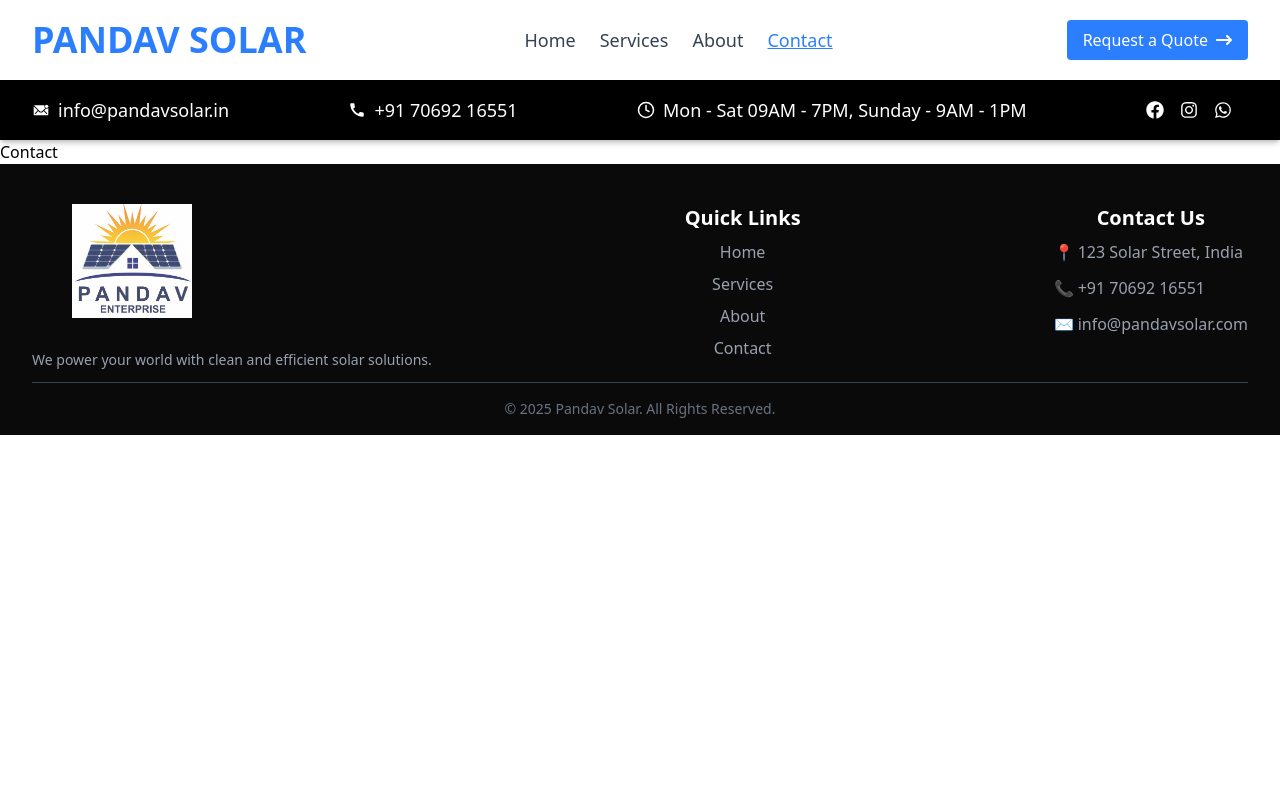
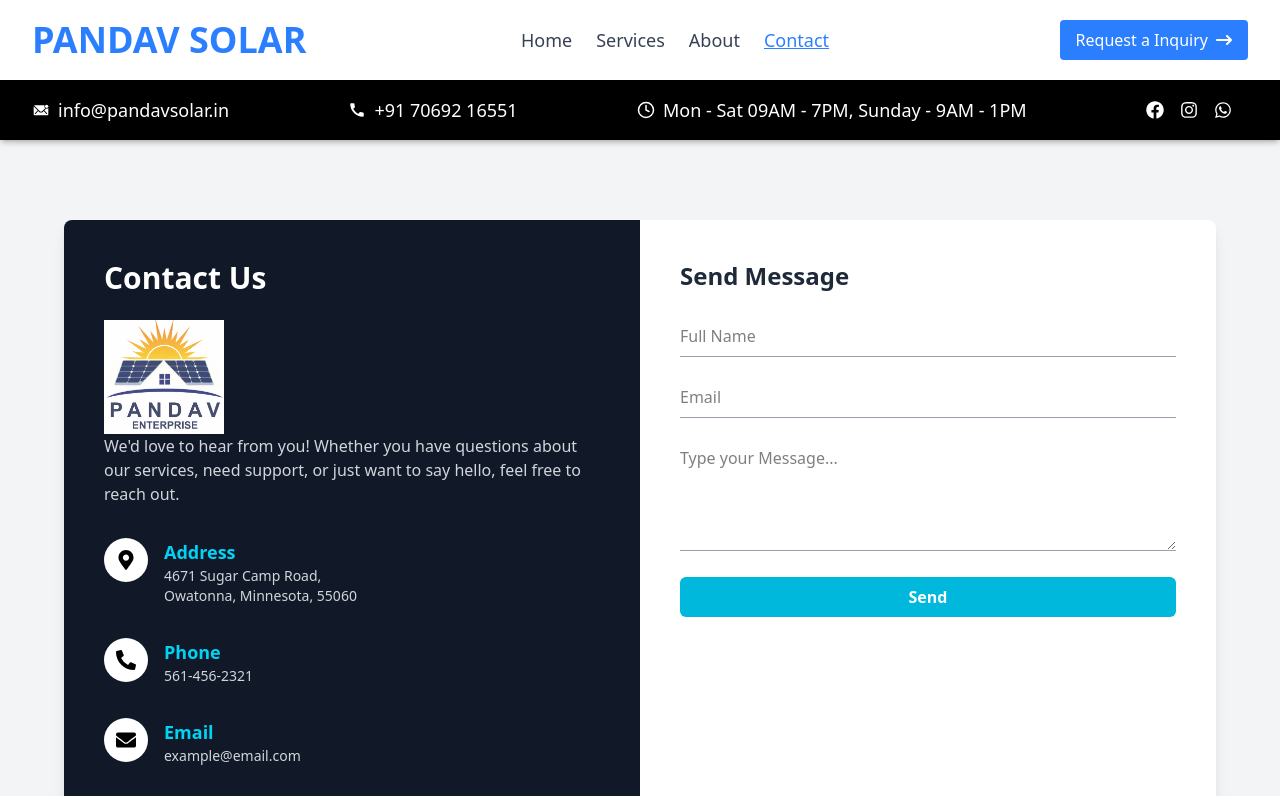
Before and after one commit to devang99099/Pandav-solar, a React (Vite) app: page /contact in a window 1280 px wide. Shown: the top 796 px of the page. Built offline with nearby package versions, Linux system fonts and the light colour scheme.

Commit message:
add inquiry page

```diff
--- a/src/App.jsx
+++ b/src/App.jsx
@@ -9,6 +9,8 @@
 import Services from "./pages/Services";
 import About from "./pages/About";
 
+import Inquiry from "./pages/Inquiry";
+
 function App() {
   return (
     <Router>
@@ -18,6 +20,7 @@
         <Route path="/services" element={<Services />} />
         <Route path="/contact" element={<Contact />} />
         <Route path="/about" element={<About />} />
+        <Route path="/inquiry" element={<Inquiry />} />
       </Routes>
       <Footer />
     </Router>
--- a/src/components/Header.jsx
+++ b/src/components/Header.jsx
@@ -14,10 +14,10 @@
       <div className="max-w-[1920px] mx-auto px-4 sm:px-6 lg:px-8 overflow-hidden">
         <div className="flex justify-between py-5 items-center">
           {/* Logo */}
-          <div className="flex-shrink-0">
+          <div className="flex-shrink-0 ">
             <NavLink
               to="/"
-              className="text-4xl font-bold text-blue-500"
+              className="text-4xl max-md:text-2xl font-bold text-blue-500"
               onClick={() => setIsOpen(false)}
             >
               PANDAV SOLAR
@@ -71,24 +71,24 @@
           </div>
           <div className="max-md:hidden ">
             <NavLink
-              to="/quote"
+              to="/inquiry"
               className={({ isActive }) =>
                 isActive
-                  ? "ml-4 px-4 py-2 bg-blue-600 text-white rounded flex items-center gap-2 md:leading-72"
+                  ? "ml-4 px-4 py-2 bg-blue-600 text-white rounded flex items-center gap-2 "
                   : "ml-4 px-4 py-2 bg-blue-500 text-white rounded hover:bg-blue-600 transition flex items-center gap-2 group"
               }
             >
-              Request a Quote
+              Request a Inquiry
               <FaArrowRightLong className="transition-transform duration-300 group-hover:translate-x-1" />
             </NavLink>
           </div>
 
           {/* Mobile Menu Button */}
-          <div className="md:hidden">
+          <div className="md:hidden items-center">
             <button
               onClick={() => setIsOpen(!isOpen)}
               type="button"
-              className="text-gray-700 focus:outline-none"
+              className="text-gray-700 focus:outline-none "
               aria-label="Toggle menu"
             >
               {isOpen ? (
@@ -151,7 +151,7 @@
 
           {/* Request a Quote Button (Mobile) */}
           <NavLink
-            to="/quote"
+            to="/inquiry"
             onClick={() => setIsOpen(false)}
             className={({ isActive }) =>
               isActive
@@ -159,7 +159,7 @@
                 : "block w-full text-center px-4 py-2 bg-blue-500 text-white rounded hover:bg-blue-600 transition flex justify-center items-center gap-2 group"
             }
           >
-            Request a Quote
+            Request a Inquiry
             <FaArrowRightLong className="transition-transform duration-300 group-hover:translate-x-1" />
           </NavLink>
         </div>
--- a/src/pages/Contact.jsx
+++ b/src/pages/Contact.jsx
@@ -1,9 +1,156 @@
-import React from 'react'
+import React, { useState } from "react";
+import { FaMapMarkerAlt, FaPhoneAlt, FaEnvelope } from "react-icons/fa";
+
+import footerLogo from "../assets/footer-logo.jpeg";
 
 const Contact = () => {
+  const [form, setForm] = useState({
+    name: "",
+    email: "",
+    message: "",
+  });
+
+  const [submitted, setSubmitted] = useState(false);
+  const [fadeOut, setFadeOut] = useState(false);
+
+  const handleChange = (e) => {
+    setForm({
+      ...form,
+      [e.target.name]: e.target.value,
+    });
+  };
+
+  const handleSubmit = (e) => {
+    e.preventDefault();
+
+    if (!form.name || !form.email || !form.message) {
+      alert("All fields are required!");
+      return;
+    }
+
+    console.log("Form Submitted:", form);
+    setSubmitted(true);
+    setFadeOut(false);
+
+    setForm({ name: "", email: "", message: "" });
+
+    setTimeout(() => {
+      setFadeOut(true);
+    }, 3000);
+
+    setTimeout(() => {
+      setSubmitted(false);
+    }, 3500);
+  };
+
   return (
-    <div>Contact</div>
-  )
-}
+    <div className="bg-cover bg-center flex items-center justify-center px-6 py-20 bg-gray-100">
+      <div className="max-w-6xl w-full bg-white rounded-lg shadow-lg grid md:grid-cols-2">
+        {/* Left: Contact Info */}
+        <div className="bg-[#111827] text-white p-10 rounded-l-lg">
+          <h2 className="text-3xl font-bold mb-6">Contact Us</h2>
+          <img src={footerLogo} alt=" Logo " className="w-30" />
+          <p className="text-gray-300 mb-8">
+            We'd love to hear from you! Whether you have questions about our
+            services, need support, or just want to say hello, feel free to
+            reach out.
+          </p>
 
-export default Contact
+          <div className="space-y-8">
+            {/* Address */}
+            <div className="flex items-start gap-4">
+              <div className="bg-white text-black p-3 rounded-full">
+                <FaMapMarkerAlt size={20} />
+              </div>
+              <div>
+                <h4 className="text-lg font-semibold text-cyan-400">Address</h4>
+                <p className="text-sm text-gray-300">
+                  4671 Sugar Camp Road,
+                  <br />
+                  Owatonna, Minnesota, 55060
+                </p>
+              </div>
+            </div>
+
+            {/* Phone */}
+            <div className="flex items-start gap-4">
+              <div className="bg-white text-black p-3 rounded-full">
+                <FaPhoneAlt size={20} />
+              </div>
+              <div>
+                <h4 className="text-lg font-semibold text-cyan-400">Phone</h4>
+                <p className="text-sm text-gray-300">561-456-2321</p>
+              </div>
+            </div>
+
+            {/* Email */}
+            <div className="flex items-start gap-4">
+              <div className="bg-white text-black p-3 rounded-full">
+                <FaEnvelope size={20} />
+              </div>
+              <div>
+                <h4 className="text-lg font-semibold text-cyan-400">Email</h4>
+                <p className="text-sm text-gray-300">example@email.com</p>
+              </div>
+            </div>
+          </div>
+        </div>
+
+        {/* Right: Contact Form */}
+        <div className="p-10">
+          <h3 className="text-2xl font-bold mb-6 text-gray-800">
+            Send Message
+          </h3>
+
+          {submitted && (
+            <div
+              className={`bg-green-100 text-green-800 p-3 rounded text-center mb-4 transition-opacity duration-1000 ${
+                fadeOut ? "opacity-0" : "opacity-100"
+              }`}
+            >
+              Thank you for reaching out! We will get back to you soon.
+            </div>
+          )}
+
+          <form onSubmit={handleSubmit} className="space-y-5">
+            <input
+              type="text"
+              name="name"
+              placeholder="Full Name"
+              value={form.name}
+              onChange={handleChange}
+              className="w-full border-b border-gray-400 focus:outline-none py-2"
+            />
+
+            <input
+              type="email"
+              name="email"
+              placeholder="Email"
+              value={form.email}
+              onChange={handleChange}
+              className="w-full border-b border-gray-400 focus:outline-none py-2"
+            />
+
+            <textarea
+              name="message"
+              placeholder="Type your Message..."
+              rows="4"
+              value={form.message}
+              onChange={handleChange}
+              className="w-full border-b border-gray-400 focus:outline-none py-2"
+            />
+
+            <button
+              type="submit"
+              className="w-full bg-cyan-500 text-white py-2 font-semibold rounded-md hover:bg-cyan-600 transition"
+            >
+              Send
+            </button>
+          </form>
+        </div>
+      </div>
+    </div>
+  );
+};
+
+export default Contact;
--- /dev/null
+++ b/src/pages/Inquiry.jsx
@@ -0,0 +1,132 @@
+import React, { useState } from "react";
+
+const Inquiry = () => {
+  const [formData, setFormData] = useState({
+    name: "",
+    email: "",
+    phone: "",
+    address: "",
+    pincode: "",
+    message: "",
+  });
+
+  const handleChange = (e) => {
+    setFormData((prev) => ({
+      ...prev,
+      [e.target.name]: e.target.value,
+    }));
+  };
+
+  const handleSubmit = (e) => {
+    e.preventDefault();
+    console.log("Form Submitted:", formData);
+    alert("Your inquiry has been submitted!");
+    setFormData({
+      name: "",
+      email: "",
+      phone: "",
+      address: "",
+      pincode: "",
+      message: "",
+    });
+  };
+
+  return (
+    <div className="flex justify-center items-center mt-5 bg-gray-50 py-12 px-4 sm:px-6 lg:px-8">
+      <div className="max-w-xl w-full bg-white p-8 rounded shadow">
+        <h2 className="text-3xl font-bold text-blue-600 mb-6">
+          Request a PANDAV SOLAR Inquiry
+        </h2>
+        <form onSubmit={handleSubmit} className="space-y-5">
+          <div>
+            <label className="block text-gray-700 mb-1">Full Name</label>
+            <input
+              type="text"
+              name="name"
+              required
+              value={formData.name}
+              onChange={handleChange}
+              className="w-full px-4 py-2 border rounded"
+              placeholder="Your Name"
+            />
+          </div>
+
+          <div>
+            <label className="block text-gray-700 mb-1">Email Address</label>
+            <input
+              type="email"
+              name="email"
+              required
+              value={formData.email}
+              onChange={handleChange}
+              className="w-full px-4 py-2 border rounded"
+              placeholder="you@example.com"
+            />
+          </div>
+
+          <div>
+            <label className="block text-gray-700 mb-1">Phone Number</label>
+            <input
+              type="tel"
+              name="phone"
+              required
+              value={formData.phone}
+              onChange={handleChange}
+              className="w-full px-4 py-2 border rounded"
+              placeholder="+91 12345 67890"
+            />
+          </div>
+
+          <div>
+            <label className="block text-gray-700 mb-1">
+              Installation Address
+            </label>
+            <input
+              type="text"
+              name="address"
+              required
+              value={formData.address}
+              onChange={handleChange}
+              className="w-full px-4 py-2 border rounded"
+              placeholder="123 Solar Street, India"
+            />
+          </div>
+
+          <div>
+            <label className="block text-gray-700 mb-1">PinCode</label>
+            <input
+              type="number"
+              name="pincode"
+              required
+              value={formData.pincode}
+              onChange={handleChange}
+              className="w-full px-4 py-2 border rounded"
+              placeholder="146525"
+            />
+          </div>
+
+          <div>
+            <label className="block text-gray-700 mb-1">Your Message</label>
+            <textarea
+              name="message"
+              rows="4"
+              value={formData.message}
+              onChange={handleChange}
+              className="w-full px-4 py-2 border rounded"
+              placeholder="Tell us more about your solar needs..."
+            ></textarea>
+          </div>
+
+          <button
+            type="submit"
+            className="w-full bg-blue-500 hover:bg-blue-600 text-white py-3 rounded transition"
+          >
+            Submit Inquiry
+          </button>
+        </form>
+      </div>
+    </div>
+  );
+};
+
+export default Inquiry;
```
Also changed, not shown: src/components/Navbar.jsx (+8 -6 lines).
